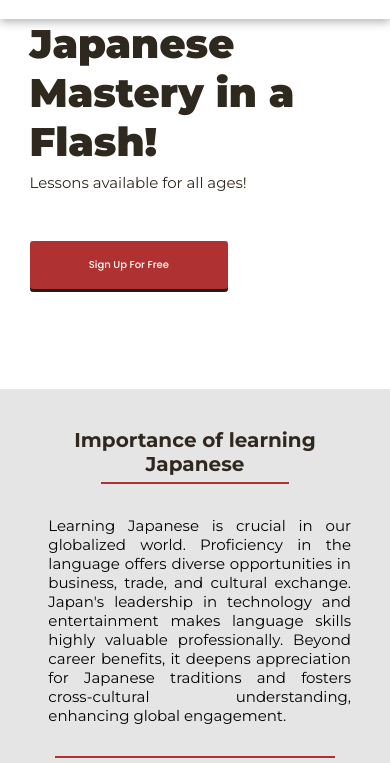
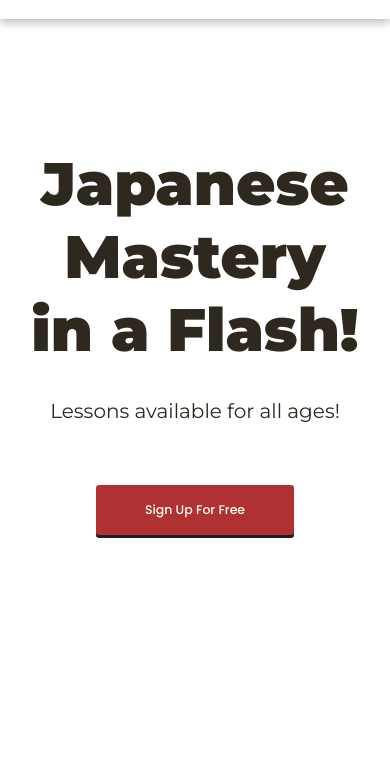
Before and after one commit to L1M1N4L/Onigiri-Project, a plain HTML site: page index.html in a window 390 px wide. Shown: the part 81-844 px from the top of the page. Drawn offline with Linux system fonts and the light colour scheme.

Commit message:
Update styles.css

```diff
--- a/Css/styles.css
+++ b/Css/styles.css
@@ -159,7 +159,7 @@ body {
     position: relative;
     color: #2F281E;
     width: 90%;
-    aspect-ratio: 16/9;
+    height: 100vh;
     padding: 10% 3%;
     margin: auto;
 }
@@ -632,13 +632,25 @@ td, th {
 
     /* Main Homepage */
 
+    .Header{
+        justify-content: center;
+        height: 100vh;
+    }
+
     .SignUpFree{
         width: 60%;
-        margin-top: 15%;
+        margin: auto;
+        font-size: 1.25rem;
     }
 
     .H1 {
-        font-size: 4rem ;
+        font-size: 6rem;
+        text-align: center;
+    }
+
+    #caption{
+        font-size: 2rem;
+        margin: 10% 0;
     }
 
     /*Info*/
```
